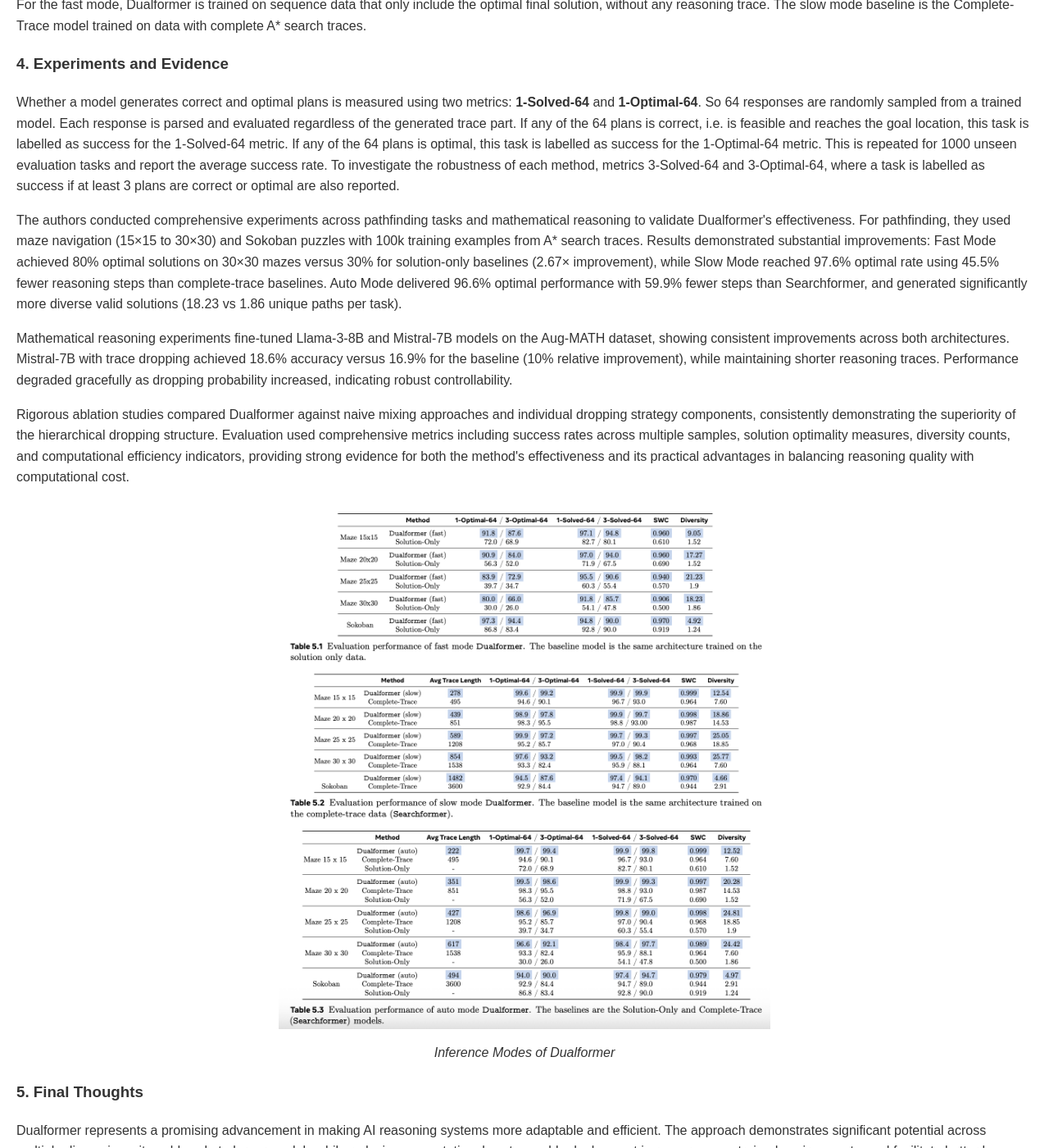
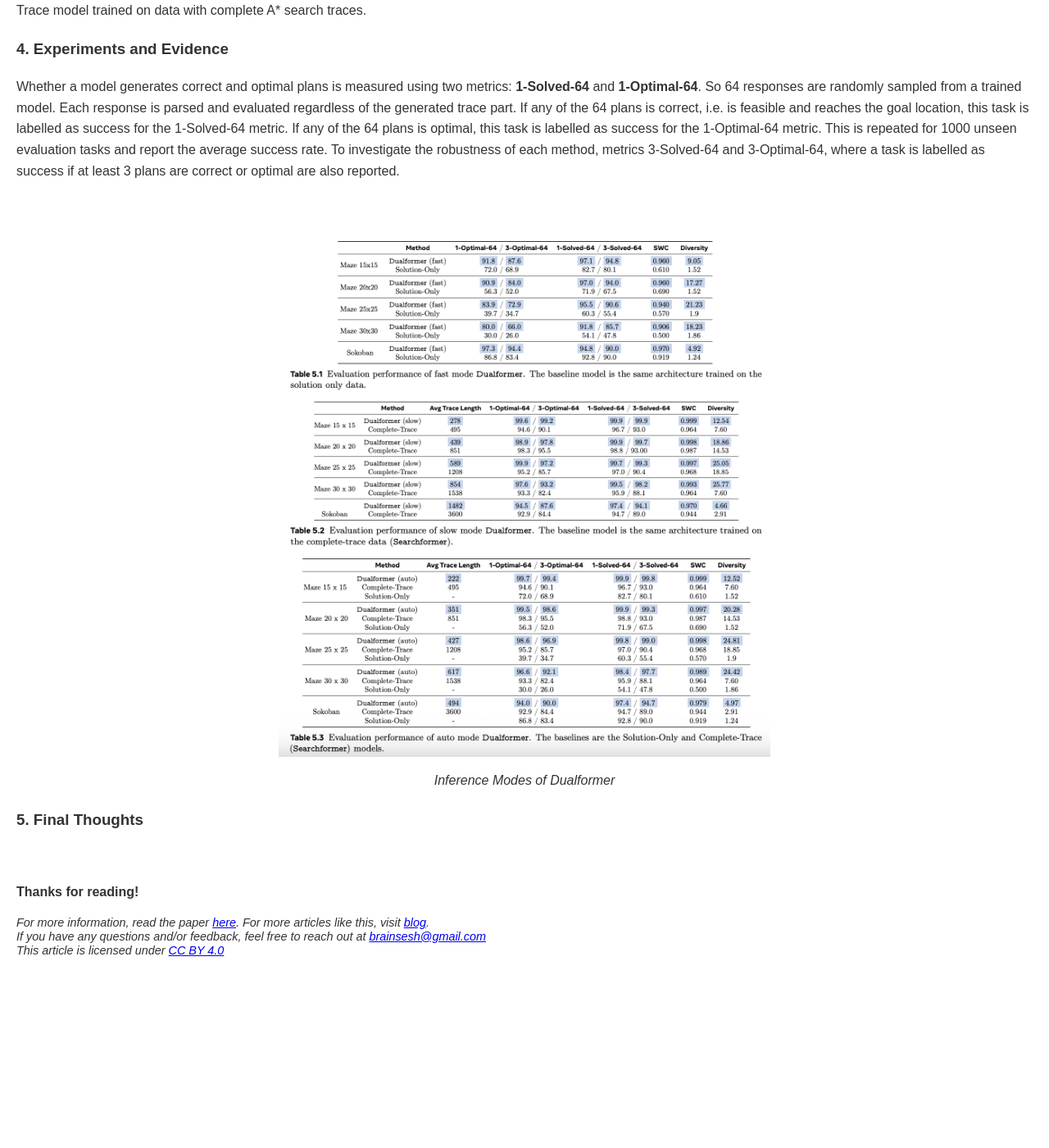
Before and after one commit to brainsesh/brainsesh.github.io, a Jekyll site: the page docs/dualformer/index.html, which Jekyll copies as it is, in a window 1280 px wide and 1400 px high, scrolled down 3425 px. Shown: the whole window at 82% size. Built offline with Jekyll 4.4.1, drawn with Linux system fonts in a browser that asks for light colours; after the commit the page ends 4613 px from its top, so only the background shows below that; some of the changed text lies outside the part shown.

Commit message:
change 061325

```diff
--- a/docs/dualformer/index.html
+++ b/docs/dualformer/index.html
@@ -133,22 +132,22 @@
 
     <p>Whether a model generates correct and optimal plans is measured using two metrics: <b>1-Solved-64</b> and <b>1-Optimal-64</b>. So 64 responses are randomly sampled from a trained model. Each response is parsed and evaluated regardless of the generated trace part. If any of the 64 plans is correct, i.e. is feasible and reaches the goal location, this task is labelled as success for the 1-Solved-64 metric. If any of the 64 plans is optimal, this task is labelled as success for the 1-Optimal-64 metric. This is repeated for 1000 unseen evaluation tasks and report the average success rate. To investigate the robustness of each method, metrics 3-Solved-64 and 3-Optimal-64, where a task is labelled as success if at least 3 plans are correct or optimal are also reported.</p>
 
-    <p>The authors conducted comprehensive experiments across pathfinding tasks and mathematical reasoning to validate Dualformer's effectiveness. For pathfinding, they used maze navigation (15×15 to 30×30) and Sokoban puzzles with 100k training examples from A* search traces. Results demonstrated substantial improvements: Fast Mode achieved 80% optimal solutions on 30×30 mazes versus 30% for solution-only baselines (2.67× improvement), while Slow Mode reached 97.6% optimal rate using 45.5% fewer reasoning steps than complete-trace baselines. Auto Mode delivered 96.6% optimal performance with 59.9% fewer steps than Searchformer, and generated significantly more diverse valid solutions (18.23 vs 1.86 unique paths per task).</p>
+    <!-- <p>The authors conducted comprehensive experiments across pathfinding tasks and mathematical reasoning to validate Dualformer's effectiveness. For pathfinding, they used maze navigation (15×15 to 30×30) and Sokoban puzzles with 100k training examples from A* search traces. Results demonstrated substantial improvements: Fast Mode achieved 80% optimal solutions on 30×30 mazes versus 30% for solution-only baselines (2.67× improvement), while Slow Mode reached 97.6% optimal rate using 45.5% fewer reasoning steps than complete-trace baselines. Auto Mode delivered 96.6% optimal performance with 59.9% fewer steps than Searchformer, and generated significantly more diverse valid solutions (18.23 vs 1.86 unique paths per task).</p> -->
 
-    <p>Mathematical reasoning experiments fine-tuned Llama-3-8B and Mistral-7B models on the Aug-MATH dataset, showing consistent improvements across both architectures. Mistral-7B with trace dropping achieved 18.6% accuracy versus 16.9% for the baseline (10% relative improvement), while maintaining shorter reasoning traces. Performance degraded gracefully as dropping probability increased, indicating robust controllability.</p>
+    <!-- <p>Mathematical reasoning experiments fine-tuned Llama-3-8B and Mistral-7B models on the Aug-MATH dataset, showing consistent improvements across both architectures. Mistral-7B with trace dropping achieved 18.6% accuracy versus 16.9% for the baseline (10% relative improvement), while maintaining shorter reasoning traces. Performance degraded gracefully as dropping probability increased, indicating robust controllability.</p> -->
 
-    <p>Rigorous ablation studies compared Dualformer against naive mixing approaches and individual dropping strategy components, consistently demonstrating the superiority of the hierarchical dropping structure. Evaluation used comprehensive metrics including success rates across multiple samples, solution optimality measures, diversity counts, and computational efficiency indicators, providing strong evidence for both the method's effectiveness and its practical advantages in balancing reasoning quality with computational cost.</p>
-
+    <!-- <p>Rigorous ablation studies compared Dualformer against naive mixing approaches and individual dropping strategy components, consistently demonstrating the superiority of the hierarchical dropping structure. Evaluation used comprehensive metrics including success rates across multiple samples, solution optimality measures, diversity counts, and computational efficiency indicators, providing strong evidence for both the method's effectiveness and its practical advantages in balancing reasoning quality with computational cost.</p> -->
+    <br>
     <div class="non-interactive-image">
         <img src="maze.jpg" alt="maze" title="experiments" style="width: 600px; height: auto;">
         <p><em>Inference Modes of Dualformer</em></p>
     </div>
 
     <h3>5. Final Thoughts</h3>
-
-    <p>Dualformer represents a promising advancement in making AI reasoning systems more adaptable and efficient. The approach demonstrates significant potential across multiple dimensions: it could scale to larger models while reducing computational costs, enable deployment in resource-constrained environments, and facilitate better human-AI collaboration through controllable reasoning depth. The hierarchical structure also opens possibilities for curriculum learning approaches that gradually build reasoning complexity during training.</p>
-    <p>However, several limitations constrain its immediate widespread adoption. The method's dependence on well-structured reasoning traces and domain-specific dropping strategies limits its applicability to arbitrary reasoning tasks. Testing has been confined to relatively small models and specific domains (maze navigation, puzzle-solving, and mathematical reasoning), leaving questions about scalability to larger language models and diverse reasoning challenges unanswered. The need for careful tuning of dropping probabilities suggests the approach may not achieve full domain-agnostic generalization.</p>
-    <p>Despite these constraints, Dualformer marks a significant step toward more flexible reasoning systems that can dynamically balance computational depth with task requirements. This adaptive capability could fundamentally transform how we deploy AI systems that must navigate the perpetual trade-off between speed and accuracy, particularly in real-world applications where both efficiency and reasoning quality are critical.</p>
+    <br>
+    <!-- <p>Dualformer represents a promising advancement in making AI reasoning systems more adaptable and efficient. The approach demonstrates significant potential across multiple dimensions: it could scale to larger models while reducing computational costs, enable deployment in resource-constrained environments, and facilitate better human-AI collaboration through controllable reasoning depth. The hierarchical structure also opens possibilities for curriculum learning approaches that gradually build reasoning complexity during training.</p> -->
+    <!-- <p>However, several limitations constrain its immediate widespread adoption. The method's dependence on well-structured reasoning traces and domain-specific dropping strategies limits its applicability to arbitrary reasoning tasks. Testing has been confined to relatively small models and specific domains (maze navigation, puzzle-solving, and mathematical reasoning), leaving questions about scalability to larger language models and diverse reasoning challenges unanswered. The need for careful tuning of dropping probabilities suggests the approach may not achieve full domain-agnostic generalization.</p> -->
+    <!-- <p>Despite these constraints, Dualformer marks a significant step toward more flexible reasoning systems that can dynamically balance computational depth with task requirements. This adaptive capability could fundamentally transform how we deploy AI systems that must navigate the perpetual trade-off between speed and accuracy, particularly in real-world applications where both efficiency and reasoning quality are critical.</p> -->
 
     <p><b>Thanks for reading!</b></p>
     <!-- <br> -->
```
Also changed, not shown: other parts of docs/dualformer/index.html (+3 -3 lines).
